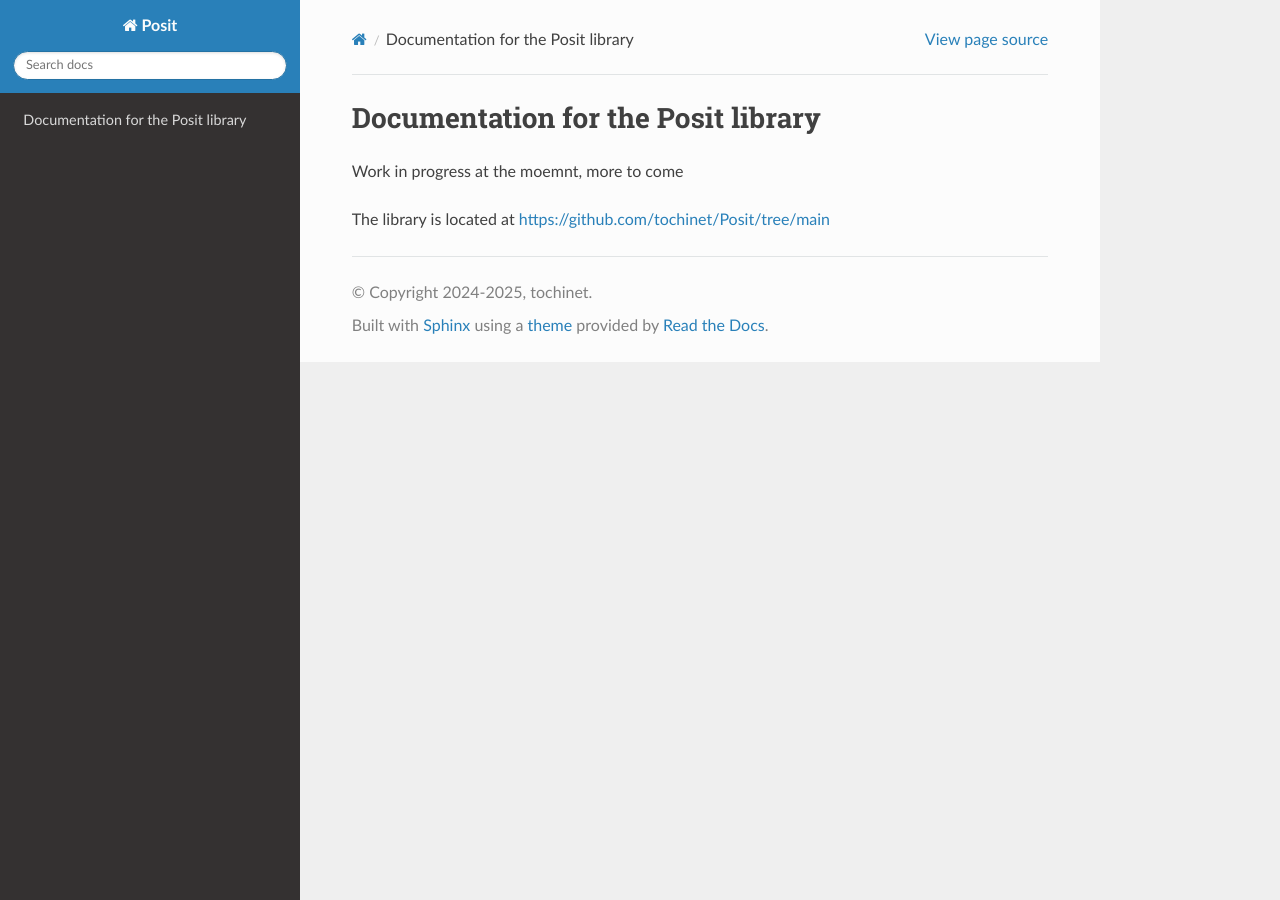
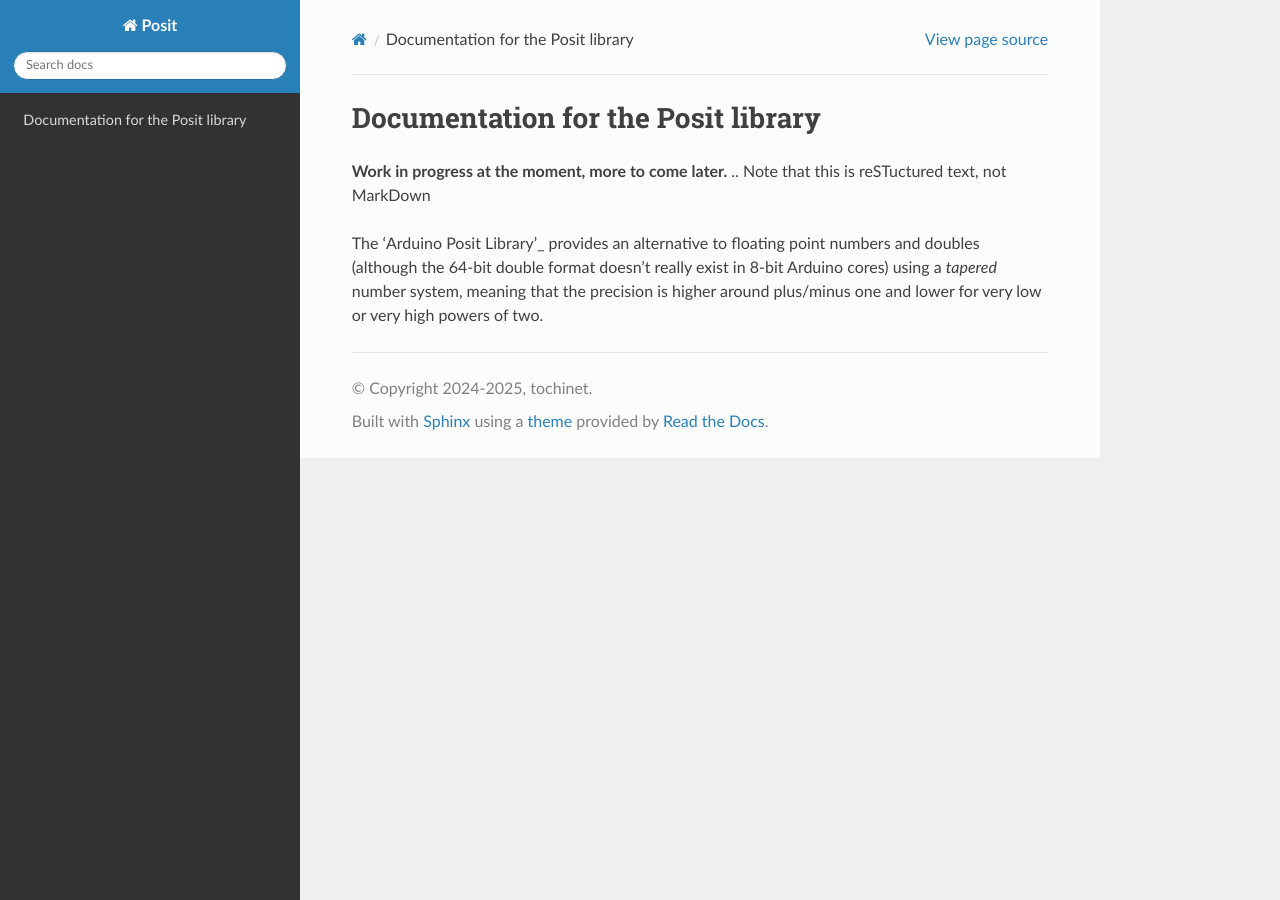
Before and after one commit to tochinet/Posit, a Sphinx documentation site: the page built from docs/source/index.rst, in a window 1280 px wide. Built offline with Sphinx 7.4.7 and the Read the Docs theme 3.1.0, drawn with Linux system fonts in a browser that asks for light colours.

Commit message:
Update documentation for the Posit library
Corrected spelling and improved clarity of the documentation.

```diff
--- a/docs/source/index.rst
+++ b/docs/source/index.rst
@@ -1,5 +1,10 @@
 Documentation for the Posit library
 ===========
-Work in progress at the moemnt, more to come
+**Work in progress at the moment, more to come later.**
+.. Note that this is reSTuctured text, not MarkDown
 
-The library is located at https://github.com/tochinet/Posit/tree/main
+The 'Arduino Posit Library'_ provides an alternative to floating point numbers and doubles
+(although the 64-bit double format doesn't really exist in 8-bit Arduino cores)
+using a *tapered* number system, meaning that the precision is higher around plus/minus one and lower for very low or very high powers of two.
+
+.. _'Arduino Posit Library' https://github.com/tochinet/Posit/tree/main
```
